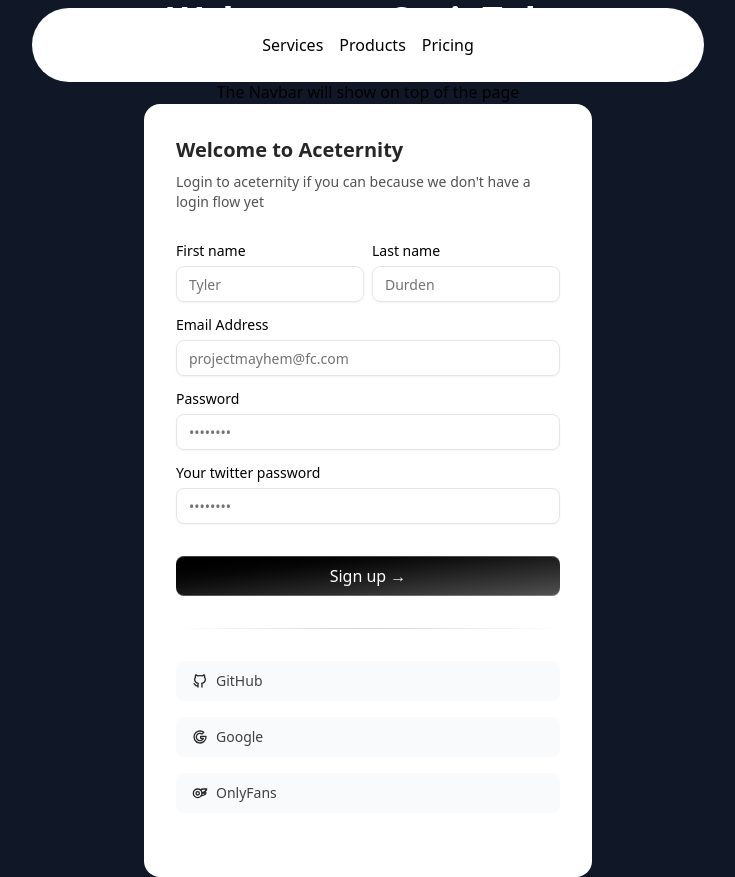
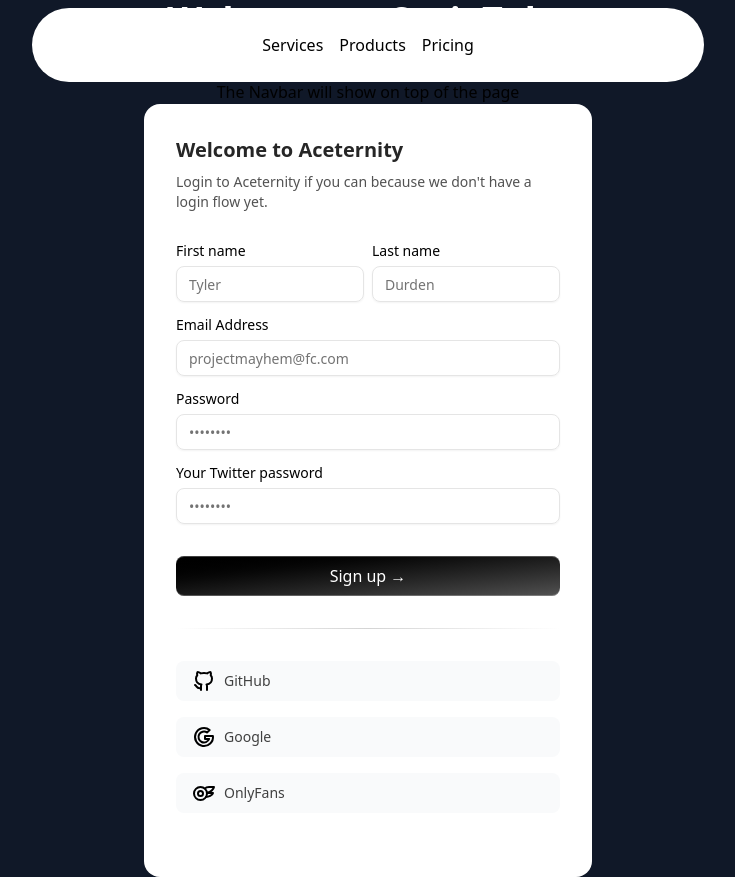
Before and after one commit to Aryam2121/CutieTube_NextJs, a Next.js app: page / in a window 1280 px wide. Shown: the whole page, without its empty margins (272-1007 px from the left). Built offline with nearby package versions, Linux system fonts and the light colour scheme.

Commit message:
updating Signup.tsx

```diff
--- a/src/components/Signup.tsx
+++ b/src/components/Signup.tsx
@@ -1,7 +1,7 @@
 "use client";
 import React from "react";
 import { Label } from "../components/ui/label";
-import  { Input } from "../components/ui/input";
+import { Input } from "../components/ui/input";
 import { cn } from "@/lib/utils";
 import {
   IconBrandGithub,
@@ -10,105 +10,96 @@
 } from "@tabler/icons-react";
 
 export function SignupFormDemo() {
-  const handleSubmit = (e) => {
+  interface FormElements extends HTMLFormControlsCollection {
+    firstname: HTMLInputElement;
+    lastname: HTMLInputElement;
+    email: HTMLInputElement;
+    password: HTMLInputElement;
+    twitterpassword: HTMLInputElement;
+  }
+
+  interface SignupForm extends HTMLFormElement {
+    readonly elements: FormElements;
+  }
+
+  const handleSubmit = (e: React.FormEvent<SignupForm>) => {
     e.preventDefault();
     console.log("Form submitted");
   };
+
   return (
-    (<div
-      className="max-w-md w-full mx-auto rounded-none md:rounded-2xl p-4 md:p-8 shadow-input bg-white dark:bg-black">
+    <div className="max-w-md w-full mx-auto rounded-none md:rounded-2xl p-4 md:p-8 shadow-input bg-white dark:bg-black">
       <h2 className="font-bold text-xl text-neutral-800 dark:text-neutral-200">
         Welcome to Aceternity
       </h2>
       <p className="text-neutral-600 text-sm max-w-sm mt-2 dark:text-neutral-300">
-        Login to aceternity if you can because we don&apos;t have a login flow
-        yet
+        Login to Aceternity if you can because we don&apos;t have a login flow yet.
       </p>
       <form className="my-8" onSubmit={handleSubmit}>
-        <div
-          className="flex flex-col md:flex-row space-y-2 md:space-y-0 md:space-x-2 mb-4">
+        <div className="flex flex-col md:flex-row space-y-2 md:space-y-0 md:space-x-2 mb-4">
           <LabelInputContainer>
             <Label htmlFor="firstname">First name</Label>
-            <Input id="firstname" placeholder="Tyler" type="text" />
+            <Input id="firstname" placeholder="Tyler" type="text" required />
           </LabelInputContainer>
           <LabelInputContainer>
             <Label htmlFor="lastname">Last name</Label>
-            <Input id="lastname" placeholder="Durden" type="text" />
+            <Input id="lastname" placeholder="Durden" type="text" required />
           </LabelInputContainer>
         </div>
         <LabelInputContainer className="mb-4">
           <Label htmlFor="email">Email Address</Label>
-          <Input id="email" placeholder="projectmayhem@fc.com" type="email" />
+          <Input id="email" placeholder="projectmayhem@fc.com" type="email" required />
         </LabelInputContainer>
         <LabelInputContainer className="mb-4">
           <Label htmlFor="password">Password</Label>
-          <Input id="password" placeholder="••••••••" type="password" />
+          <Input id="password" placeholder="••••••••" type="password" required />
         </LabelInputContainer>
         <LabelInputContainer className="mb-8">
-          <Label htmlFor="twitterpassword">Your twitter password</Label>
-          <Input id="twitterpassword" placeholder="••••••••" type="twitterpassword" />
+          <Label htmlFor="twitterpassword">Your Twitter password</Label>
+          <Input id="twitterpassword" placeholder="••••••••" type="password" required />
         </LabelInputContainer>
 
         <button
           className="bg-gradient-to-br relative group/btn from-black dark:from-zinc-900 dark:to-zinc-900 to-neutral-600 block dark:bg-zinc-800 w-full text-white rounded-md h-10 font-medium shadow-[0px_1px_0px_0px_#ffffff40_inset,0px_-1px_0px_0px_#ffffff40_inset] dark:shadow-[0px_1px_0px_0px_var(--zinc-800)_inset,0px_-1px_0px_0px_var(--zinc-800)_inset]"
-          type="submit">
+          type="submit"
+        >
           Sign up &rarr;
           <BottomGradient />
         </button>
 
-        <div
-          className="bg-gradient-to-r from-transparent via-neutral-300 dark:via-neutral-700 to-transparent my-8 h-[1px] w-full" />
+        <div className="bg-gradient-to-r from-transparent via-neutral-300 dark:via-neutral-700 to-transparent my-8 h-[1px] w-full" />
 
         <div className="flex flex-col space-y-4">
-          <button
-            className=" relative group/btn flex space-x-2 items-center justify-start px-4 w-full text-black rounded-md h-10 font-medium shadow-input bg-gray-50 dark:bg-zinc-900 dark:shadow-[0px_0px_1px_1px_var(--neutral-800)]"
-            type="submit">
-            <IconBrandGithub className="h-4 w-4 text-neutral-800 dark:text-neutral-300" />
-            <span className="text-neutral-700 dark:text-neutral-300 text-sm">
-              GitHub
-            </span>
-            <BottomGradient />
-          </button>
-          <button
-            className=" relative group/btn flex space-x-2 items-center justify-start px-4 w-full text-black rounded-md h-10 font-medium shadow-input bg-gray-50 dark:bg-zinc-900 dark:shadow-[0px_0px_1px_1px_var(--neutral-800)]"
-            type="submit">
-            <IconBrandGoogle className="h-4 w-4 text-neutral-800 dark:text-neutral-300" />
-            <span className="text-neutral-700 dark:text-neutral-300 text-sm">
-              Google
-            </span>
-            <BottomGradient />
-          </button>
-          <button
-            className=" relative group/btn flex space-x-2 items-center justify-start px-4 w-full text-black rounded-md h-10 font-medium shadow-input bg-gray-50 dark:bg-zinc-900 dark:shadow-[0px_0px_1px_1px_var(--neutral-800)]"
-            type="submit">
-            <IconBrandOnlyfans className="h-4 w-4 text-neutral-800 dark:text-neutral-300" />
-            <span className="text-neutral-700 dark:text-neutral-300 text-sm">
-              OnlyFans
-            </span>
-            <BottomGradient />
-          </button>
+          <OAuthButton icon={<IconBrandGithub />} label="GitHub" />
+          <OAuthButton icon={<IconBrandGoogle />} label="Google" />
+          <OAuthButton icon={<IconBrandOnlyfans />} label="OnlyFans" />
         </div>
       </form>
-    </div>)
+    </div>
   );
 }
 
-const BottomGradient = () => {
-  return (<>
-    <span
-      className="group-hover/btn:opacity-100 block transition duration-500 opacity-0 absolute h-px w-full -bottom-px inset-x-0 bg-gradient-to-r from-transparent via-cyan-500 to-transparent" />
-    <span
-      className="group-hover/btn:opacity-100 blur-sm block transition duration-500 opacity-0 absolute h-px w-1/2 mx-auto -bottom-px inset-x-10 bg-gradient-to-r from-transparent via-indigo-500 to-transparent" />
-  </>);
+const BottomGradient = () => (
+  <>
+    <span className="group-hover/btn:opacity-100 block transition duration-500 opacity-0 absolute h-px w-full -bottom-px inset-x-0 bg-gradient-to-r from-transparent via-cyan-500 to-transparent" />
+    <span className="group-hover/btn:opacity-100 blur-sm block transition duration-500 opacity-0 absolute h-px w-1/2 mx-auto -bottom-px inset-x-10 bg-gradient-to-r from-transparent via-indigo-500 to-transparent" />
+  </>
+);
+
+const LabelInputContainer: React.FC<{ children: React.ReactNode; className?: string }> = ({
+  children,
+  className = "",
+}) => {
+  return <div className={cn("flex flex-col space-y-2 w-full", className)}>{children}</div>;
 };
 
-const LabelInputContainer = ({
-  children,
-  className
-}) => {
-  return (
-    (<div className={cn("flex flex-col space-y-2 w-full", className)}>
-      {children}
-    </div>)
-  );
-};
+const OAuthButton: React.FC<{ icon: React.ReactNode; label: string }> = ({ icon, label }) => (
+  <button
+    className="relative group/btn flex space-x-2 items-center justify-start px-4 w-full text-black rounded-md h-10 font-medium shadow-input bg-gray-50 dark:bg-zinc-900 dark:shadow-[0px_0px_1px_1px_var(--neutral-800)]"
+    type="button"
+  >
+    {icon}
+    <span className="text-neutral-700 dark:text-neutral-300 text-sm">{label}</span>
+    <BottomGradient />
+  </button>
+);
```
